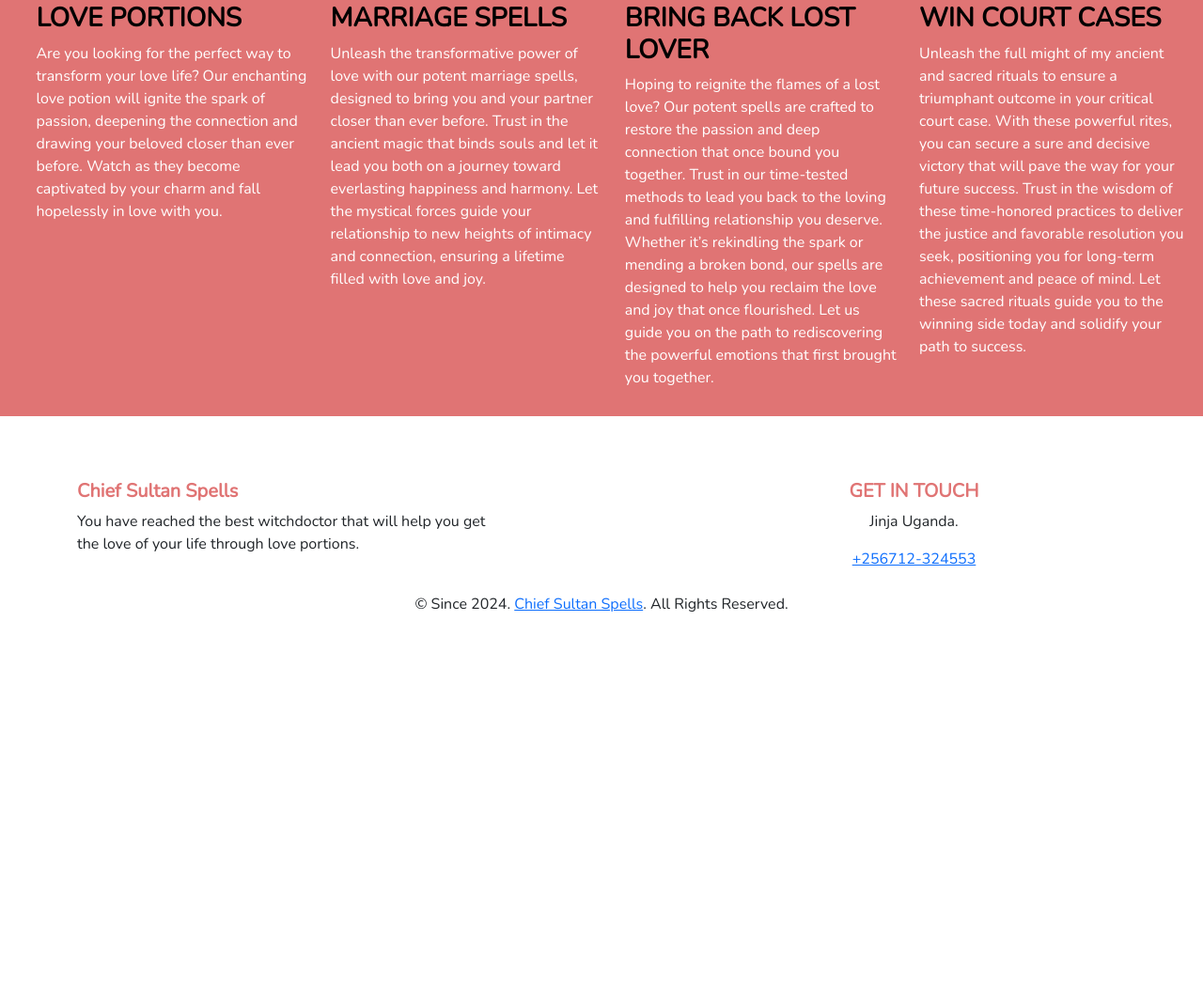
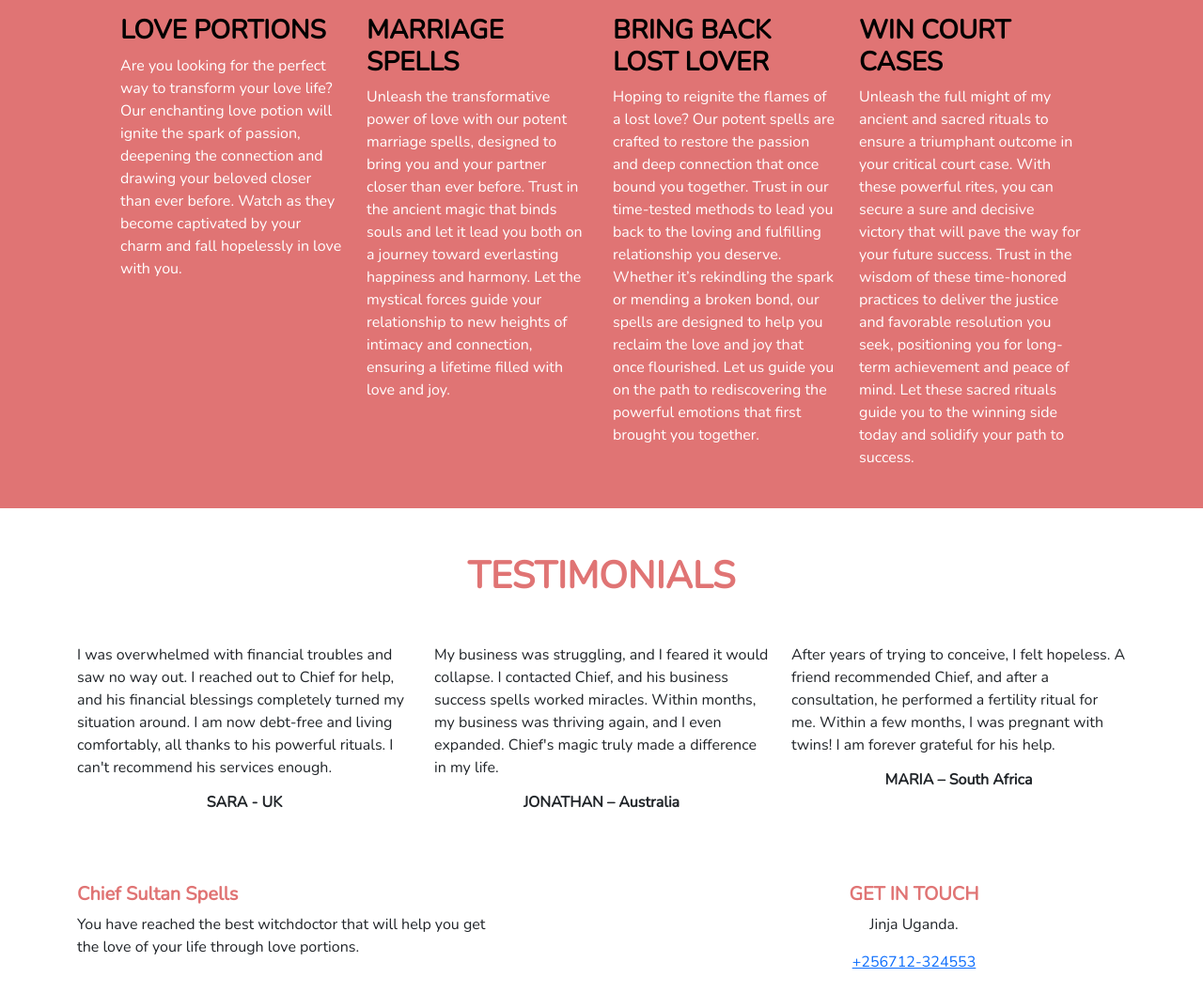
Before and after one commit to VickyMutai/chefsultan, a plain HTML site: page index.html in a window 1280 px wide. Shown: the part 424-1481 px from the top of the page at 94% size. Before the commit the page ends 1095 px from the top, so only its background shows below. Drawn offline with nearby package versions, Linux system fonts and the light colour scheme.

Commit message:
Finalized on testimonials

```diff
--- a/css/style.css
+++ b/css/style.css
@@ -15,8 +15,9 @@ h1,h5{
 .detailed-summary{
     background-color: #e07474;
     color: white;
-    padding: 1%;
-    padding-left: 3%;
+    padding: 2%;
+    padding-left: 10%;
+    padding-right: 10%;
 }
 .detailed-summary h3{
     color: black;
--- a/index.html
+++ b/index.html
@@ -68,7 +68,25 @@
             </div>
     </div>
     <!--Testimonials-->
+    <h1 class="text-center fw-bolder">TESTIMONIALS</h1>
+    <div class="container mb-5">
+        <div class="row testimonials mt-5">
+            <div class="col-md-4">
+                <p>I was overwhelmed with financial troubles and saw no way out. I reached out to Chief for help, and his financial blessings completely turned my situation around. I am now debt-free and living comfortably, all thanks to his powerful rituals. I can't recommend his services enough.</p>
+            <h6 class="text-center fw-bolder">SARA - UK</h6>
+            </div>
+            <div class="col-md-4">
+                <p>My business was struggling, and I feared it would collapse. I contacted Chief, and his business success spells worked miracles. Within months, my business was thriving again, and I even expanded. Chief's magic truly made a difference in my life.</p>
+                <h6 class="text-center fw-bolder">JONATHAN – Australia</h6>
+            </div>
+            <div class="col-md-4">
+                <p>After years of trying to conceive, I felt hopeless. A friend recommended Chief, and after a consultation, he performed a fertility ritual for me. Within a few months, I was pregnant with twins! I am forever grateful for his help.</p>
+                <h6 class="text-center fw-bolder">MARIA – South Africa</h6>
+            </div>
+        </div>
+    </div>
     <!--Disclaimer-->
+
     <!--Footer-->
     <footer>
         <div class="container">
```
